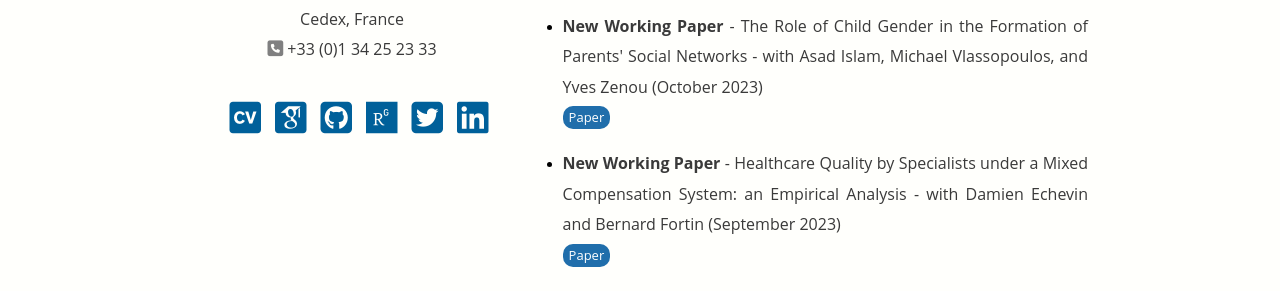
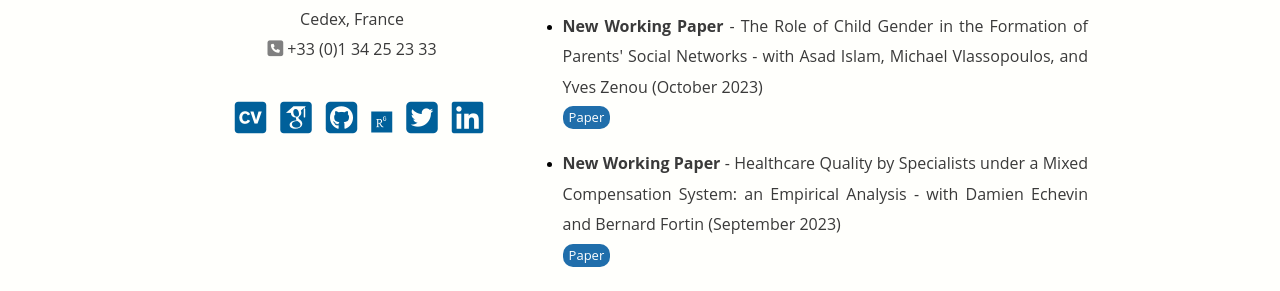
Before and after one commit to ahoundetoungan/ahoundetoungan.github.io, a Jekyll site: the page built from index.html, in a window 1280 px wide. Shown: the part 630-921 px from the top of the page. Built offline with Jekyll 4.4.1, drawn with Linux system fonts in a browser that asks for light colours; nearby versions of some CDN libraries; some web fonts are replaced.

Commit message:
research

```diff
--- a/_layouts/menutitle.html
+++ b/_layouts/menutitle.html
@@ -5,7 +5,6 @@
 <!-- link to main stylesheet -->
 <link rel="stylesheet" type="text/css" href="/assets/style.css">
 <link rel="stylesheet" href="/assets/css/academicons.css">
-<link rel="stylesheet" href="https://cdnjs.cloudflare.com/ajax/libs/font-awesome/4.7.0/css/font-awesome.min.css">
 <meta charset="UTF-8">
 <meta name="viewport" content="width=device-width, initial-scale=1">
 <script src="https://ajax.googleapis.com/ajax/libs/jquery/3.5.1/jquery.min.js"></script>
--- a/index.html
+++ b/index.html
@@ -38,7 +38,7 @@
       <a href="/files/CV/ahoundetoungan_cv.pdf" target="_blank"><i class="ai ai-cv-square ai-2x"></i></a>
       <a href="https://scholar.google.com/citations?user=NAM0eX8AAAAJ&hl=en" target="_blank"><i class="ai ai-google-scholar-square ai-2x"></i></a>
       <a href="https://github.com/ahoundetoungan" target="_blank"><i class="fa fa-github-square fa-2x"></i></a>
-      <a href="https://www.researchgate.net/profile/Aristide-Houndetoungan" target="_blank"><i class='fab fa-researchgate' style='font-size:36px'></i></a>
+      <a href="https://www.researchgate.net/profile/Aristide-Houndetoungan" target="_blank"><i class='fab fa-researchgate' style='font-size:24px'></i></a>
       <a href="https://twitter.com/aristide_eh" target="_blank"><i class="fa fa-twitter-square fa-2x"></i></a>
       <a href="https://www.linkedin.com/in/aristidehoundetoungan/" target="_blank"><i class="fa fa-linkedin-square fa-2x"></i></a> <br/>
     </div><!-- Myinfo -->
```
